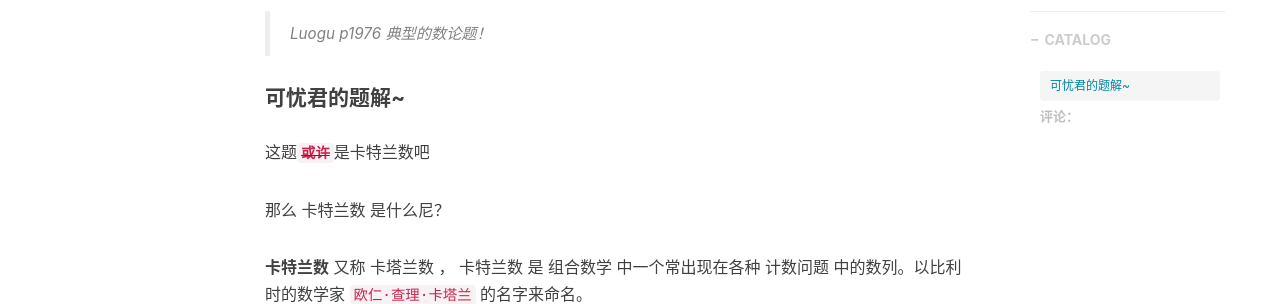
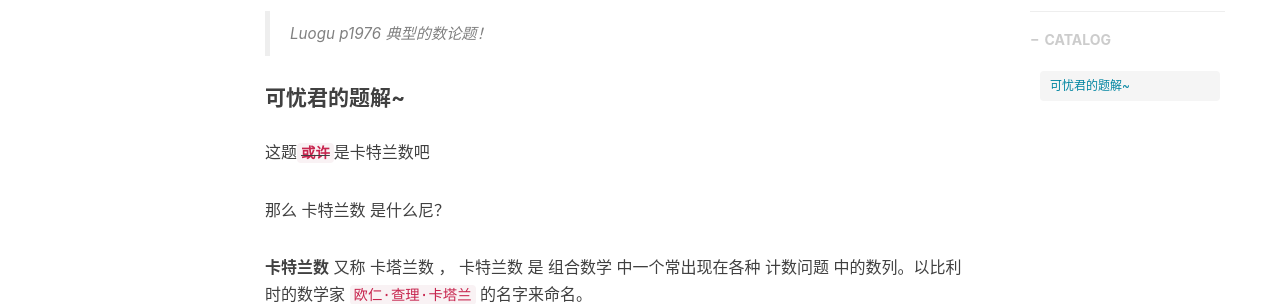
Before and after one commit to fang-keyou/keyou-fang.github.io, a Jekyll site: the page built from _posts/2018-5-27-洛谷-P1976-鸡蛋饼.md, in a window 1280 px wide and 900 px high, scrolled down 400 px. Shown: the part 152-456 px from the top of the window. Built offline with Jekyll 4.4.1, drawn with Linux system fonts in a browser that asks for light colours; nearby versions of some CDN libraries; library files that are not in the unit come from our copies; comment, search, counter and statistics services are not loaded.

Commit message:
Update 2018-5-27-洛谷-P1976-鸡蛋饼.md

```diff
--- a/_posts/2018-5-27-洛谷-P1976-鸡蛋饼.md
+++ b/_posts/2018-5-27-洛谷-P1976-鸡蛋饼.md
@@ -85,8 +85,6 @@ ll eeie(ll a, ll c)
 
 `这是我的第一个题解，多见谅！`
 
-## 评论：
-
 <a id="comments"></a><script src="//cdn1.lncld.net/static/js/3.0.4/av-min.js"></script><script src="//cdn.jsdelivr.net/gh/xcss/valine@v1.1.7/dist/Valine.min.js?v=undefined"></script><script>var valine = new Valine({
   el:'#vcomments',
   notify:false || false,
```
